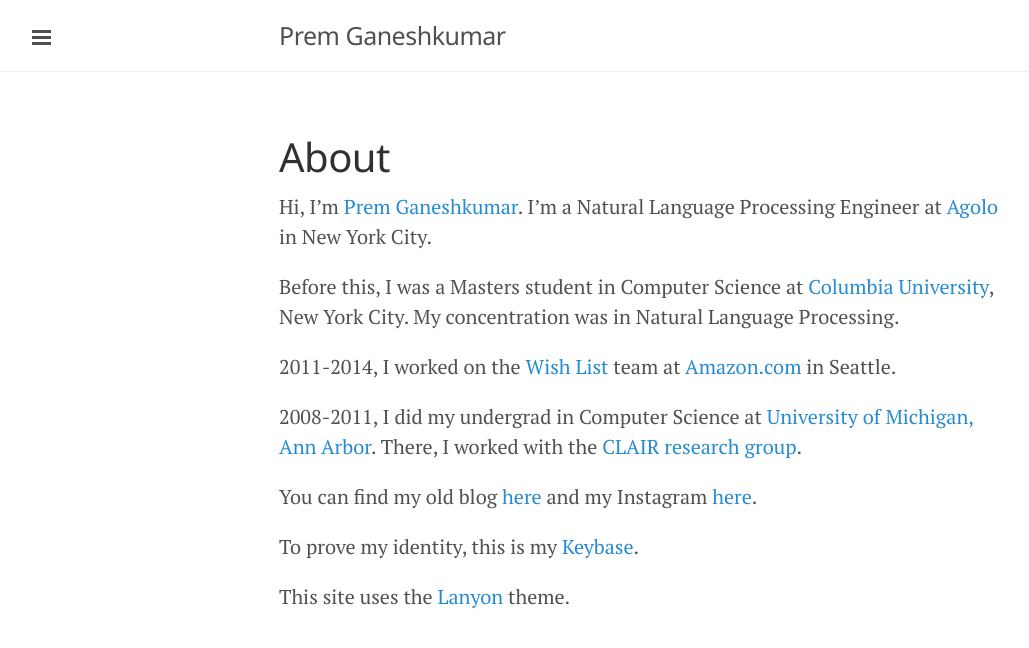
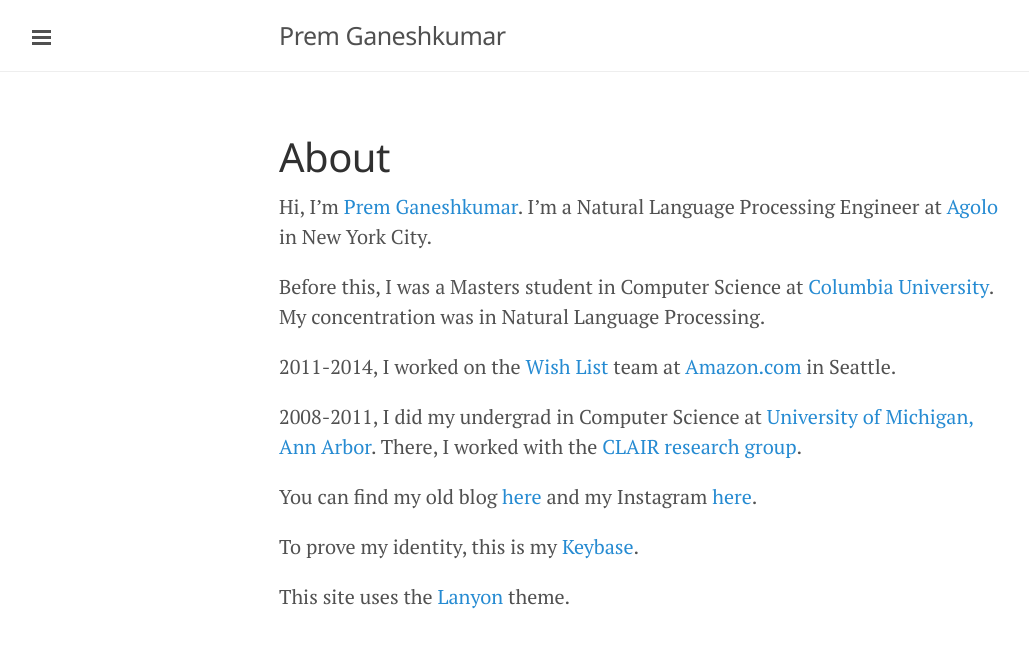
Before and after one commit to premgane/premgane.github.io, a Jekyll site: the page built from about.md, in a window 1280 px wide. Shown: the top 648 px of the page, without its empty margins (1-1030 px from the left). Built offline with Jekyll 4.4.1, drawn with Linux system fonts in a browser that asks for light colours.

Commit message:
Remove NYC second mention

```diff
--- a/about.md
+++ b/about.md
@@ -5,7 +5,7 @@
 
 Hi, I'm [Prem Ganeshkumar](mailto:ganeprem at gmail). I'm a Natural Language Processing Engineer at [Agolo](http://agolo.com/) in New York City.
 
-Before this, I was a Masters student in Computer Science at [Columbia University](http://www.columbia.edu/), New York City. My concentration was in Natural Language Processing.
+Before this, I was a Masters student in Computer Science at [Columbia University](http://www.columbia.edu/). My concentration was in Natural Language Processing.
 
 2011-2014, I worked on the [Wish List](http://amazon.com/wishlist) team at [Amazon.com](http://www.amazon.com/) in Seattle.
 
```
